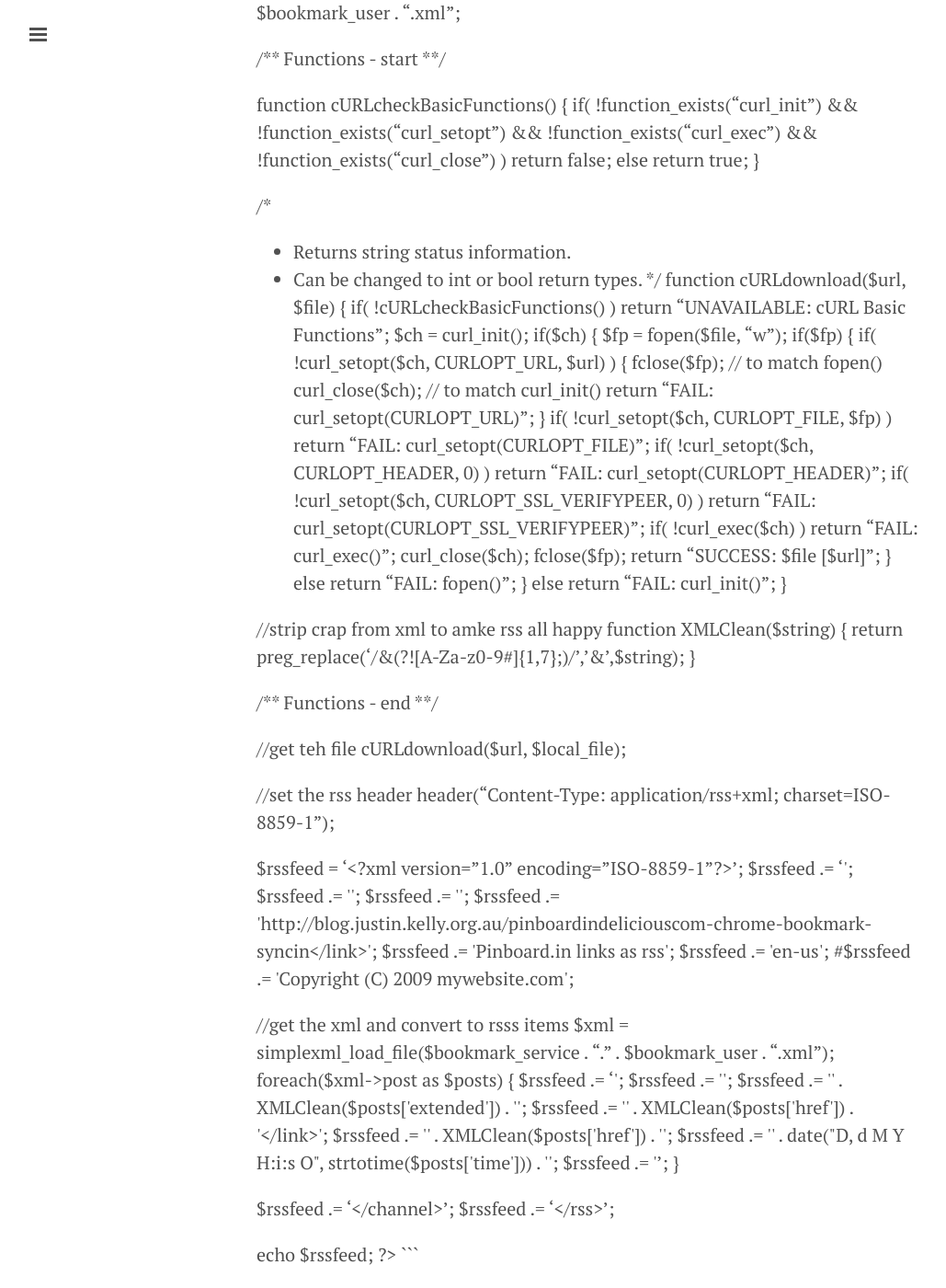
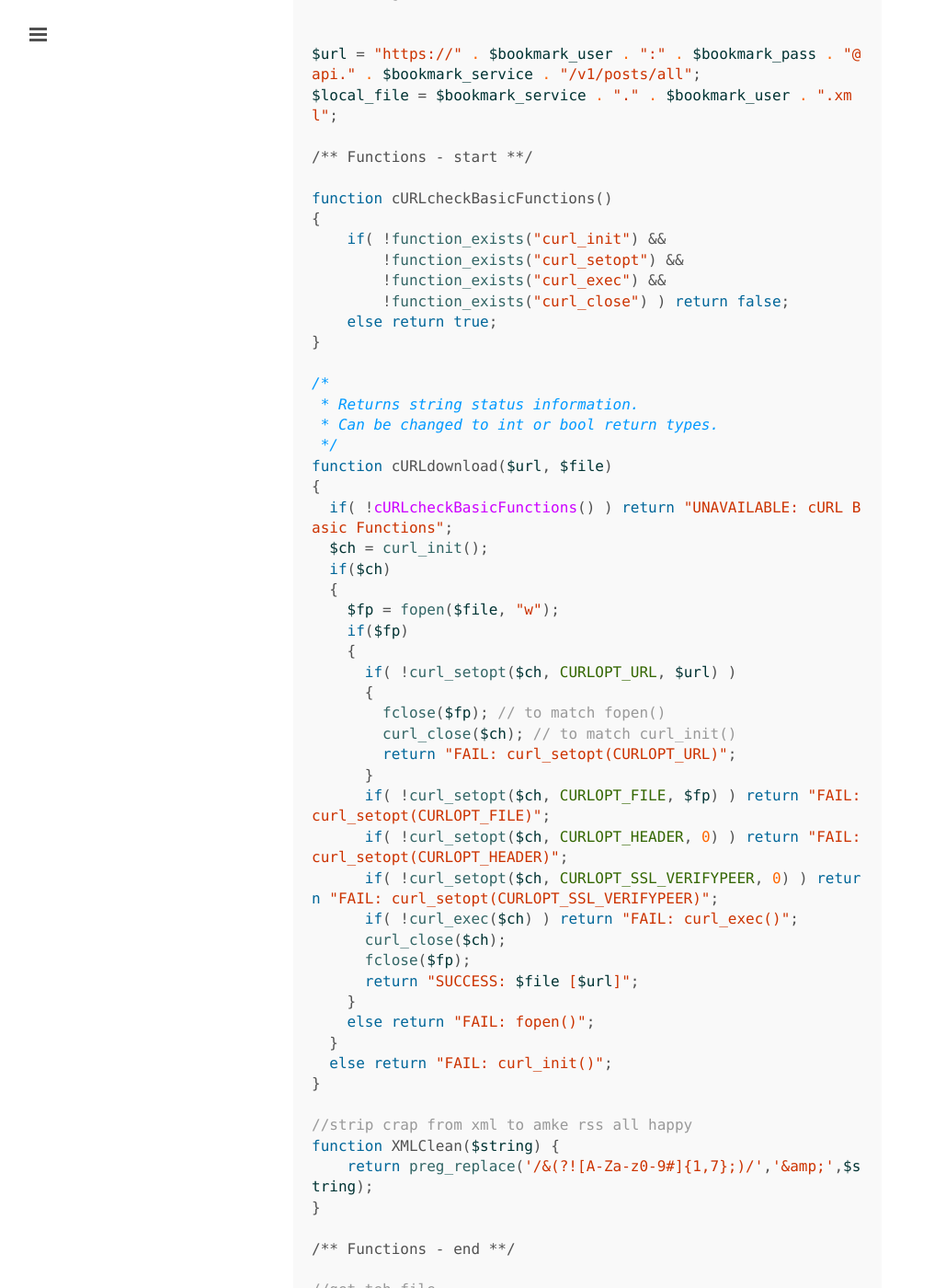
Before and after one commit to justinkelly/justinkelly.github.io, a Jekyll site: the page built from _posts/2010-07-18-pinboardindeliciouscom-chrome-bookmark-syncin.md, in a window 1280 px wide and 1400 px high, scrolled down 1183 px. Shown: the whole window at 92% size, without its empty margins (1-1030 px from the left). Built offline with Jekyll 4.4.1, drawn with Linux system fonts in a browser that asks for light colours; nearby versions of some CDN libraries; some of the changed text lies outside the part shown.

Commit message:
fix posts

````diff
--- a/_posts/2010-07-18-pinboardindeliciouscom-chrome-bookmark-syncin.md
+++ b/_posts/2010-07-18-pinboardindeliciouscom-chrome-bookmark-syncin.md
@@ -26,7 +26,8 @@ To sync your pinboard.in or delicious.com bookmarks to chrome follow the below s
 1. Save the options
 1. Add a bookmarks folder call 'RSS Live Links' into your Chrome bookmarks - bookmarks toolbar is best
 
-``` php pinboard_to_chrome.php
+`pinboard_to_chrome.php`
+{% highlight php %}
 <?php
 
 /** Config section - start **/
@@ -125,6 +126,6 @@ $rssfeed .= '</rss>';
 
 echo $rssfeed;
 ?>
-```
+{% endhighlight %}
 
 Done, now the Chrome will grab your bookmarks and sync to the bookmark folder every few minutes
````
